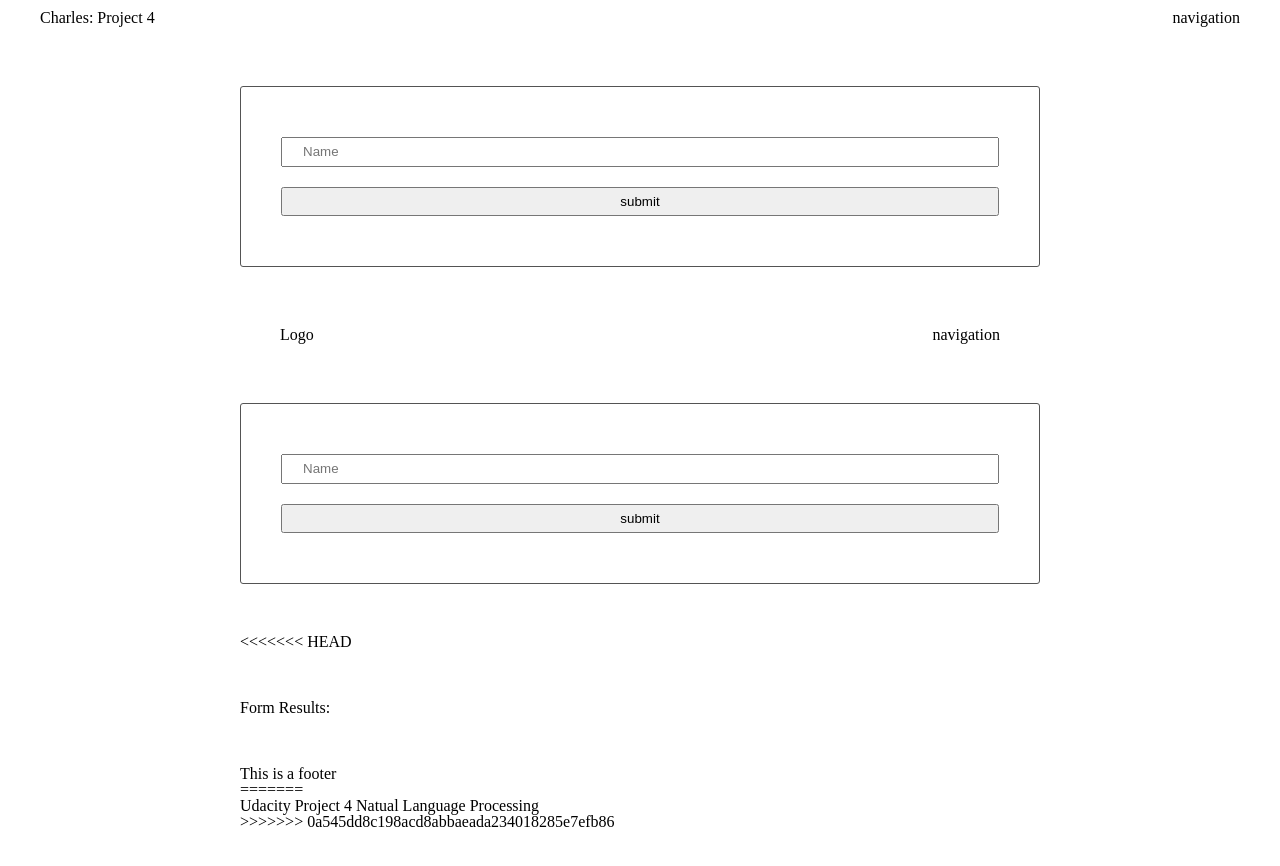
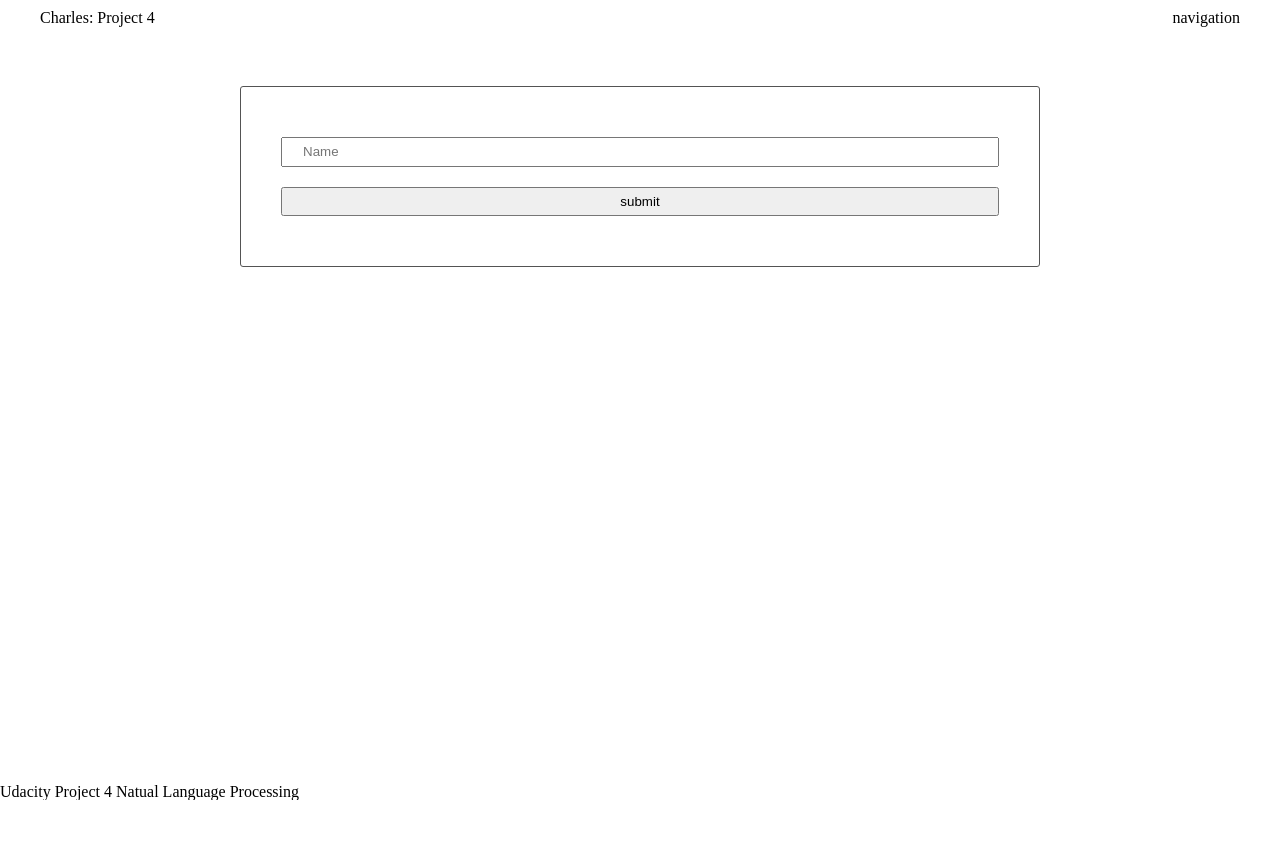
Before and after one commit to cmogayzel/Project4_nlp, a website built with webpack: page src/client/views/index.html in a window 1280 px wide. After the commit the page ends 800 px from the top, so only its background shows below. Built offline with nearby package versions, Linux system fonts and the light colour scheme.

Commit message:
Changes made

```diff
--- a/src/client/views/index.html
+++ b/src/client/views/index.html
@@ -28,55 +28,10 @@
                     <input type="submit" name="" value="submit" onclick="return handleSubmit(event)" onsubmit="return handleSubmit(event)">
                 </form>
             <section>
+      </main>
 
-<head>
-    <meta charset="utf-8">
-    <title>Test</title>
-    <link rel="stylesheet" href="/styles/resets.css">
-    <link rel="stylesheet" href="/styles/base.css">
-    <link rel="stylesheet" href="/styles/header.css">
-    <link rel="stylesheet" href="/styles/form.css">
-    <link rel="stylesheet" href="/styles/footer.css">
-</head>
-
-<body>
-
-    <header>
-        <div class="">
-            Logo
-        </div>
-        <div class="">
-            navigation
-        </div>
-    </header>
-
-    <main>
-        <div>
-
-        </div>
-        <section>
-            <form class="" onsubmit="return handleSubmit(event)">
-                <input id="name" type="text" name="input" value="" onblur="onBlur()" placeholder="Name">
-                <input type="submit" name="" value="submit" onclick="return handleSubmit(event)" onsubmit="return handleSubmit(event)">
-            </form>
-            <section>
-
-<<<<<<< HEAD
-                <section>
-                    <strong>Form Results:</strong>
-                    <div id="results"></div>
-                </section>
-    </main>
-
-    <footer>
-        <p>This is a footer</p>
-    </footer>
-
-</body>
-=======
-        <footer>
+      <footer>
             <p>Udacity Project 4 Natual Language Processing</p>
         </footer>
->>>>>>> 0a545dd8c198acd8abbaeada234018285e7efb86
-
+</body>
 </html>
```
